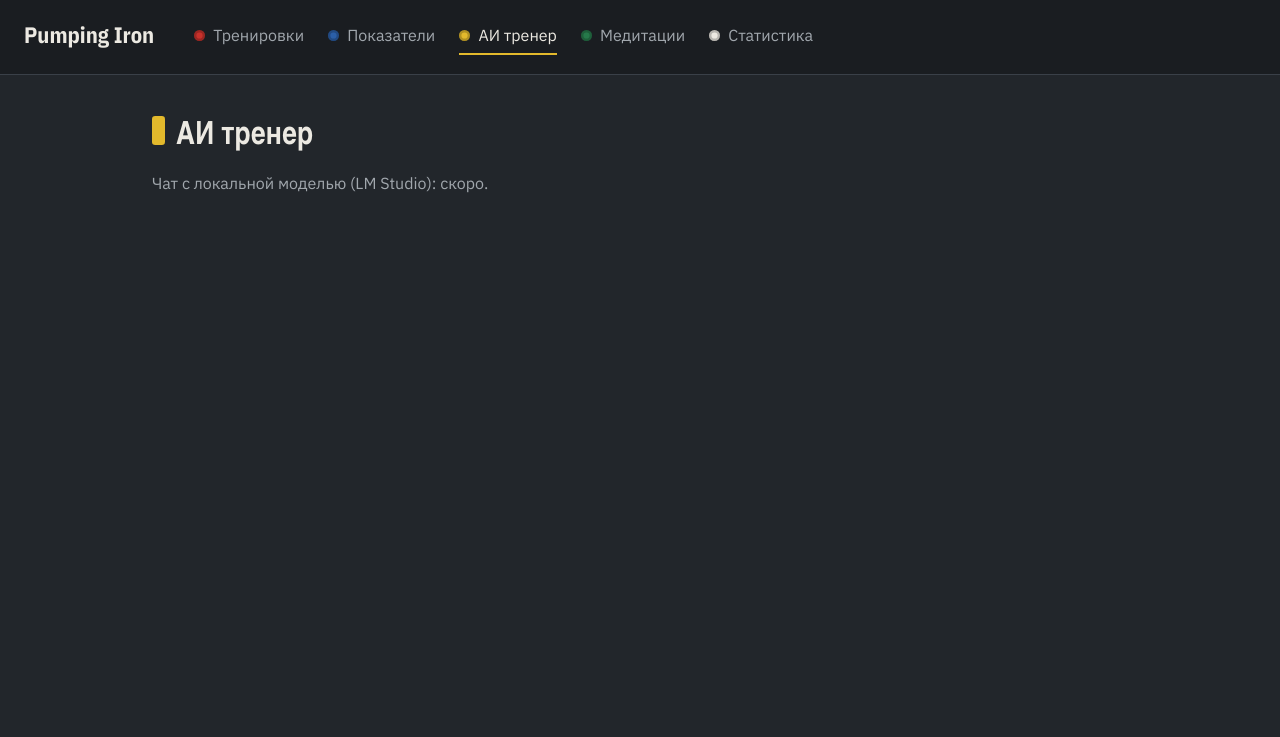
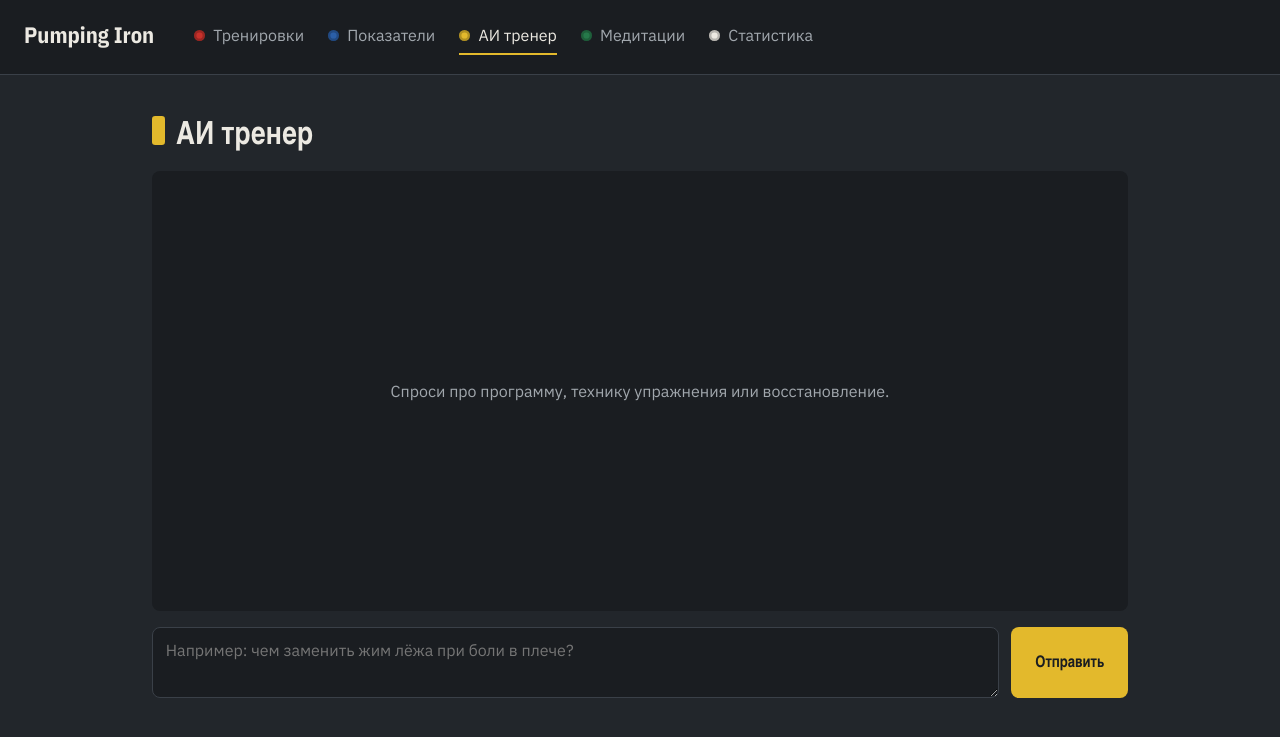
Before and after one commit to BorodaPetra/Pumping_Iron, a FastAPI app: page /assistant in a window 1280 px wide. Shown: the top 737 px of the page. Run offline with FastAPI, Linux system fonts and the light colour scheme.

Commit message:
Add AI trainer chat streaming from LM Studio

```diff
--- a/pyproject.toml
+++ b/pyproject.toml
@@ -9,6 +9,7 @@ authors = [
 requires-python = ">=3.14"
 dependencies = [
     "fastapi>=0.161.1",
+    "httpx>=0.28.1",
     "jinja2>=3.1.6",
     "uvicorn[standard]>=0.54.0",
 ]
--- /dev/null
+++ b/src/pumping_iron/assistant.py
@@ -0,0 +1,81 @@
+"""AI trainer: streaming chat endpoint that proxies to a local LM Studio server.
+
+LM Studio exposes an OpenAI-compatible API. Its address and the model name come
+from the environment so nothing is hard-coded to one machine:
+  LMSTUDIO_URL    base URL, default http://localhost:1234/v1
+  LMSTUDIO_MODEL  model identifier as shown in LM Studio, default "local-model"
+"""
+
+import json
+import os
+from collections.abc import AsyncIterator
+from typing import Literal
+
+import httpx
+from fastapi import APIRouter
+from fastapi.responses import StreamingResponse
+from pydantic import BaseModel
+
+LMSTUDIO_URL = os.environ.get("LMSTUDIO_URL", "http://localhost:1234/v1")
+LMSTUDIO_MODEL = os.environ.get("LMSTUDIO_MODEL", "local-model")
+
+SYSTEM_PROMPT = (
+    "Ты персональный тренер в тренажёрном зале. Отвечай по-русски, кратко и по делу. "
+    "Помогай с программой тренировок (группы мышц, агонисты и антагонисты, объём, "
+    "прогрессия нагрузок), техникой упражнений, восстановлением и питанием. "
+    "Если данных не хватает, задай один уточняющий вопрос. При боли, травмах и "
+    "заболеваниях советуй обратиться к врачу, не ставь диагнозов."
+)
+
+router = APIRouter(prefix="/api")
+
+
+class Message(BaseModel):
+    """One chat turn; the system prompt is added by the server, never by the client."""
+
+    role: Literal["user", "assistant"]
+    content: str
+
+
+class ChatRequest(BaseModel):
+    """Whole conversation so far; the server keeps no chat state."""
+
+    messages: list[Message]
+
+
+async def stream_reply(messages: list[Message]) -> AsyncIterator[str]:
+    """Yield the model's reply token by token.
+
+    Takes the conversation history, calls LM Studio with `stream=true` and
+    forwards the text of every SSE chunk. If LM Studio is unreachable or fails,
+    yields a single human-readable error line instead, so the page can show it.
+    """
+    payload = {
+        "model": LMSTUDIO_MODEL,
+        "stream": True,
+        "messages": [{"role": "system", "content": SYSTEM_PROMPT}]
+        + [m.model_dump() for m in messages],
+    }
+    try:
+        # PERF: one shared AsyncClient (created at app startup) reuses the TCP connection
+        # to LM Studio instead of opening a new one per message.
+        async with httpx.AsyncClient(timeout=httpx.Timeout(300, connect=5)) as client:
+            async with client.stream("POST", f"{LMSTUDIO_URL}/chat/completions", json=payload) as resp:
+                resp.raise_for_status()
+                async for line in resp.aiter_lines():
+                    # SSE lines look like `data: {...}`; the stream ends with `data: [DONE]`.
+                    if not line.startswith("data: ") or line.endswith("[DONE]"):
+                        continue
+                    choices = json.loads(line[6:]).get("choices")
+                    if choices:
+                        yield choices[0]["delta"].get("content") or ""
+    except httpx.ConnectError:
+        yield f"[LM Studio недоступен по адресу {LMSTUDIO_URL}. Запусти локальный сервер в LM Studio.]"
+    except httpx.HTTPError as exc:
+        yield f"[Ошибка LM Studio: {exc}]"
+
+
+@router.post("/chat")
+async def chat(request: ChatRequest) -> StreamingResponse:
+    """Stream the trainer's answer to the conversation as plain UTF-8 text."""
+    return StreamingResponse(stream_reply(request.messages), media_type="text/plain; charset=utf-8")
--- a/src/pumping_iron/main.py
+++ b/src/pumping_iron/main.py
@@ -6,6 +6,8 @@ from fastapi import FastAPI, Request
 from fastapi.responses import HTMLResponse
 from fastapi.staticfiles import StaticFiles
 from fastapi.templating import Jinja2Templates
+
+from pumping_iron.assistant import router as assistant_router
 
 BASE_DIR = Path(__file__).parent
 
@@ -20,6 +22,7 @@ PAGES = [
 ]
 
 app = FastAPI(title="Pumping Iron")
+app.include_router(assistant_router)
 app.mount("/static", StaticFiles(directory=BASE_DIR / "static"), name="static")
 templates = Jinja2Templates(directory=BASE_DIR / "templates")
 templates.env.globals["nav"] = [
--- a/src/pumping_iron/static/style.css
+++ b/src/pumping_iron/static/style.css
@@ -182,3 +182,60 @@ main p { max-width: 60ch; color: var(--muted); }
 @keyframes load-plate {
   from { opacity: 0; transform: translateX(3rem); }
 }
+
+/* ---------- assistant chat ---------- */
+
+.chat { display: flex; flex-direction: column; gap: 1rem; }
+
+.chat-log {
+  display: flex;
+  flex-direction: column;
+  gap: 0.75rem;
+  height: 55vh;
+  min-height: 18rem;
+  overflow-y: auto;
+  padding: 1rem;
+  background: var(--steel-deep);
+  border-radius: 0.5rem;
+}
+
+.chat-empty { margin: auto; text-align: center; }
+
+.bubble {
+  max-width: 85%;
+  padding: 0.6rem 0.9rem;
+  border-radius: 0.5rem;
+  white-space: pre-wrap;
+  overflow-wrap: anywhere;
+}
+
+.bubble-user { align-self: flex-end; background: var(--plate); color: var(--on); }
+.bubble-assistant { align-self: flex-start; background: var(--steel-light); }
+
+.chat-form { display: flex; gap: 0.75rem; align-items: stretch; }
+
+.chat-form textarea {
+  flex: 1;
+  resize: vertical;
+  padding: 0.6rem 0.8rem;
+  background: var(--steel-deep);
+  color: var(--chalk);
+  border: 1px solid var(--steel-light);
+  border-radius: 0.5rem;
+  font: inherit;
+}
+
+.chat-form textarea:focus-visible { outline: 3px solid var(--plate); outline-offset: 1px; }
+
+.chat-form button {
+  padding: 0 1.5rem;
+  background: var(--plate);
+  color: var(--on);
+  border: 0;
+  border-radius: 0.5rem;
+  font: 600 1rem var(--font-display);
+  cursor: pointer;
+}
+
+.chat-form button:disabled { opacity: 0.5; cursor: wait; }
+.chat-form button:focus-visible { outline: 3px solid var(--chalk); outline-offset: 2px; }
--- a/src/pumping_iron/templates/assistant.html
+++ b/src/pumping_iron/templates/assistant.html
@@ -2,5 +2,14 @@
 {% block title %}АИ тренер · Pumping Iron{% endblock %}
 {% block content %}
 <h1>АИ тренер</h1>
-<p>Чат с локальной моделью (LM Studio): скоро.</p>
+<div class="chat">
+  <div class="chat-log" id="chat-log" aria-live="polite">
+    <p class="chat-empty" id="chat-empty">Спроси про программу, технику упражнения или восстановление.</p>
+  </div>
+  <form class="chat-form" id="chat-form">
+    <textarea id="chat-input" rows="2" placeholder="Например: чем заменить жим лёжа при боли в плече?" required></textarea>
+    <button type="submit" id="chat-send">Отправить</button>
+  </form>
+</div>
+<script src="{{ url_for('static', path='chat.js') }}"></script>
 {% endblock %}
```
Also changed, not shown: src/pumping_iron/static/chat.js (added, +73 -0 lines), 1 other file.
